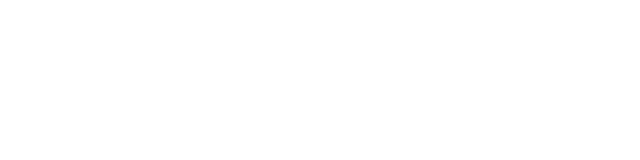
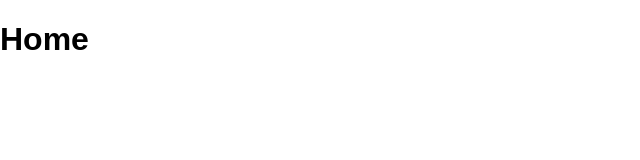
Before and after one commit to gfrnca/ReactBlogCamel, a React (Create React App) app: page / in a window 1280 px wide. Before the commit this address had no page. Shown: the top 160 px of the page, without its empty margins (0-640 px from the left). Built offline with nearby package versions, Linux system fonts and the light colour scheme.

Commit message:
Setup rotas

```diff
--- a/src/App.js
+++ b/src/App.js
@@ -1,6 +1,10 @@
 import './App.css';
 
 import { BrowserRouter, Routes, Route, Navigate } from 'react-router-dom';
+import Home from './pages/Home/Home';
+
+// Pages
+
 
 function App() {
   return (
@@ -8,7 +12,7 @@
       <BrowserRouter>
         <div className='container'>
           <Routes>
-
+            <Route path='/' element={<Home />} />
 
           </Routes>
         </div>
--- a/src/pages/Home/Home.js
+++ b/src/pages/Home/Home.js
@@ -1,4 +1,6 @@
-import React from 'react'
+// CSS
+import styles from './Home.module.css';
+
 
 const Home = () => {
   return (
```
